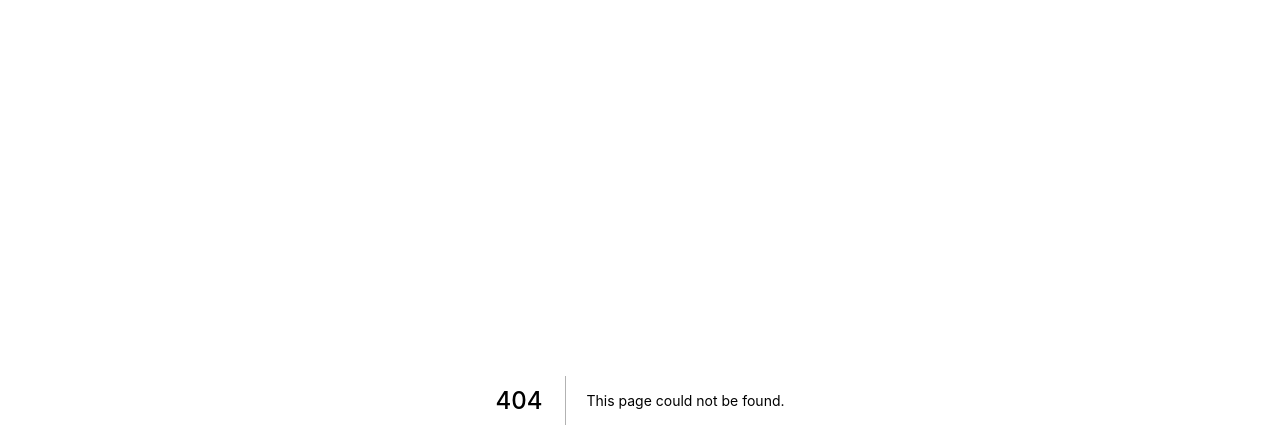
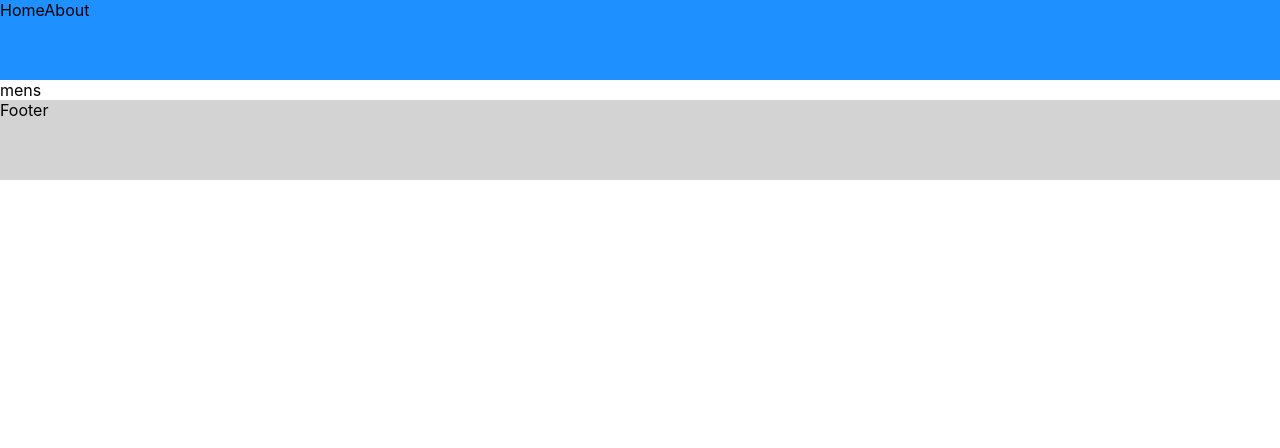
Before and after one commit to SeanChester/Clothing-Store, a Next.js app: page /mens in a window 1280 px wide. Before the commit this address had no page. Shown: the top 448 px of the page. Built offline with nearby package versions, Linux system fonts and the light colour scheme.

Commit message:
Added navbarwith routing, mens & womens pages and css modules, also changed to clothes instead of groceries

```diff
--- /dev/null
+++ b/components/Footer.js
@@ -0,0 +1,9 @@
+import styles from '../styles/Footer.module.css'
+
+const Footer = () => {
+  return (
+    <div className={styles.mainContainer}>Footer</div>
+  )
+}
+
+export default Footer
--- /dev/null
+++ b/components/Layout.js
@@ -0,0 +1,15 @@
+import React from 'react'
+import Navbar from './Navbar'
+import Footer from './Footer'
+
+const Layout = ({ children }) => {
+  return (
+    <div className="content">
+        <Navbar />
+        {children}
+        <Footer />
+    </div>
+  )
+}
+
+export default Layout
--- /dev/null
+++ b/components/Navbar.js
@@ -0,0 +1,13 @@
+import styles from '../styles/Navbar.module.css'
+import Link from 'next/link'
+
+const Navbar = () => {
+  return (
+    <div className={styles.navHeader}>
+        <Link href="/"><a>Home</a></Link>
+        <Link href="/about"><a>About</a></Link>
+    </div>
+  )
+}
+
+export default Navbar
--- a/pages/_app.js
+++ b/pages/_app.js
@@ -1,7 +1,12 @@
+import Layout from '../components/Layout'
 import '../styles/globals.css'
 
 function MyApp({ Component, pageProps }) {
-  return <Component {...pageProps} />
+  return (
+    <Layout>
+      <Component {...pageProps} />
+    </Layout>
+  )
 }
 
 export default MyApp
--- a/pages/index.js
+++ b/pages/index.js
@@ -5,7 +5,7 @@ export default function Home() {
   return (
     <div className={styles.container}>
       <Head>
-        <title>Grocery Store App</title>
+        <title>Clothing Store</title>
         <meta name="description" content="Generated by create next app" />
         <link rel="icon" href="/favicon.ico" />
       </Head>
--- /dev/null
+++ b/pages/mens.js
@@ -0,0 +1,9 @@
+import React from 'react'
+
+const mens = () => {
+  return (
+    <div>mens</div>
+  )
+}
+
+export default mens
--- /dev/null
+++ b/styles/Footer.module.css
@@ -0,0 +1,5 @@
+.mainContainer {
+  width: 100vw;
+  height: 10vh;
+  background-color: lightgray;
+}
--- /dev/null
+++ b/styles/Navbar.module.css
@@ -0,0 +1,5 @@
+.navHeader {
+  width: 100vw;
+  height: 10vh;
+  background-color: dodgerblue;
+}
```
Also changed, not shown: pages/about.js (added, +9 -0 lines), pages/womens.js (added, +9 -0 lines).
